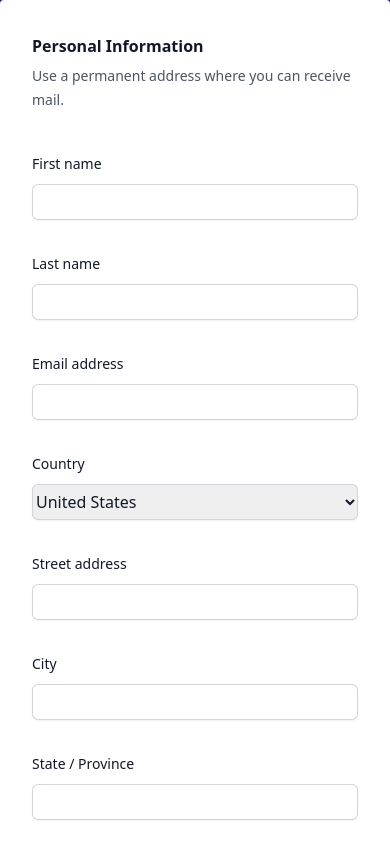
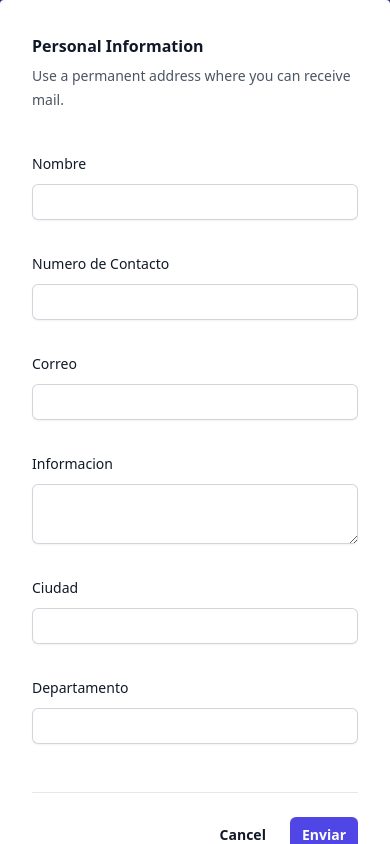
Before and after one commit to lororock/ChangoPro, a Vue app: page / in a window 390 px wide. Both pictures are taken after a click on the button "Crear Paquete". Shown: the part 5011-5855 px from the top of the page. Built offline with nearby package versions, Linux system fonts and the light colour scheme; what tailwindcss-animated would draw is missing.

Commit message:
implementacion de correo y alertas

```diff
--- a/package.json
+++ b/package.json
@@ -9,7 +9,10 @@
     "preview": "vite preview"
   },
   "dependencies": {
+    "@emailjs/browser": "^3.11.0",
+    "emailjs-com": "^3.2.0",
     "pinia": "^2.1.7",
+    "sweetalert2": "^11.6.13",
     "tailwindcss-animated": "^1.0.1",
     "vue": "3.3.11",
     "vue-router": "^4.2.5"
--- a/src/components/Footer.vue
+++ b/src/components/Footer.vue
@@ -1,8 +1,19 @@
 <script setup>
 import { ref } from 'vue';
+import emailjs from "emailjs-com";
+import Swal from "sweetalert2";
+
+emailjs.init("SAIQQNv6oRUCEAad2");
+
 
 // Se utiliza ref para crear una referencia al modal
 const modal = ref(null);
+const name = ref("");
+const email = ref("");
+const phone = ref("");
+const info = ref("");
+const ciudad = ref("");
+const departamento = ref("");
 
 // Método para abrir el modal
 const openModal = () => {
@@ -12,6 +23,45 @@ const openModal = () => {
 // Método para cerrar el modal
 const closeModal = () => {
     modal.value.classList.add('hidden');
+};
+
+
+const enviarCorreo = () => {
+    const templateParams = {
+        from_name: name.value,
+        from_phone: phone.value,
+        from_email: email.value,
+        from_info: info.value,
+        from_ciudad: ciudad.value,
+        from_departamento: departamento.value
+    };
+
+    emailjs
+        .send("service_yyidnyt", "template_16few9i", templateParams)
+        .then((response) => {
+            console.log(
+                "Correo electrónico enviado:",
+                response.status,
+                response.text
+            );
+            Swal.fire({
+                position: "top-end",
+                icon: "success",
+                title: "Correo enviado",
+                showConfirmButton: false,
+                timer: 1500,
+            });
+        })
+        .catch((error) => {
+            console.error("Error al enviar el correo electrónico:", error);
+            Swal.fire({
+                icon: "error",
+                title: "Oops...",
+                text: "Error al enviar el correo electrónico",
+                showConfirmButton: false,
+                timer: 1500,
+            });
+        });
 };
 </script>
 
@@ -38,7 +88,7 @@ const closeModal = () => {
                 <div class="flex items-center justify-center min-h-screen">
                     <div class="bg-white p-8 rounded">
                         <!-- Contenido del Modal -->
-                        <form>
+                        <form method="POST" @submit.prevent="enviarCorreo">
                             <div class="space-y-12">
                                 <div class="border-b border-gray-900/10 pb-12">
                                     <h2 class="text-base font-semibold leading-7 text-gray-900">Personal Information</h2>
@@ -48,84 +98,61 @@ const closeModal = () => {
                                     <div class="mt-10 grid grid-cols-1 gap-x-6 gap-y-8 sm:grid-cols-6">
                                         <div class="sm:col-span-3">
                                             <label for="first-name"
-                                                class="block text-sm font-medium leading-6 text-gray-900">First name</label>
+                                                class="block text-sm font-medium leading-6 text-gray-900">Nombre</label>
                                             <div class="mt-2">
-                                                <input type="text" name="first-name" id="first-name"
-                                                    autocomplete="given-name"
+                                                <input type="text" v-model="name" name="name" minlength="4"
+                                                    autocomplete="name" required
                                                     class="block w-full rounded-md border-0 py-1.5 text-gray-900 shadow-sm ring-1 ring-inset ring-gray-300 placeholder:text-gray-400 focus:ring-2 focus:ring-inset focus:ring-indigo-600 sm:text-sm sm:leading-6">
                                             </div>
                                         </div>
 
                                         <div class="sm:col-span-3">
-                                            <label for="last-name"
-                                                class="block text-sm font-medium leading-6 text-gray-900">Last name</label>
+                                            <label for="phone"
+                                                class="block text-sm font-medium leading-6 text-gray-900">Numero de
+                                                Contacto</label>
                                             <div class="mt-2">
-                                                <input type="text" name="last-name" id="last-name"
-                                                    autocomplete="family-name"
+                                                <input type="tel" v-model="phone" name="phone" minlength="10" id="phone"
+                                                    autocomplete="tel" required
                                                     class="block w-full rounded-md border-0 py-1.5 text-gray-900 shadow-sm ring-1 ring-inset ring-gray-300 placeholder:text-gray-400 focus:ring-2 focus:ring-inset focus:ring-indigo-600 sm:text-sm sm:leading-6">
                                             </div>
                                         </div>
 
                                         <div class="sm:col-span-4">
                                             <label for="email"
-                                                class="block text-sm font-medium leading-6 text-gray-900">Email
-                                                address</label>
+                                                class="block text-sm font-medium leading-6 text-gray-900">Correo</label>
                                             <div class="mt-2">
-                                                <input id="email" name="email" type="email" autocomplete="email"
+                                                <input v-model="email" name="email" type="email" autocomplete="email"
+                                                    required
                                                     class="block w-full rounded-md border-0 py-1.5 text-gray-900 shadow-sm ring-1 ring-inset ring-gray-300 placeholder:text-gray-400 focus:ring-2 focus:ring-inset focus:ring-indigo-600 sm:text-sm sm:leading-6">
                                             </div>
                                         </div>
 
-                                        <div class="sm:col-span-3">
-                                            <label for="country"
-                                                class="block text-sm font-medium leading-6 text-gray-900">Country</label>
+                                        <div class="col-span-full">
+                                            <label for="info"
+                                                class="block text-sm font-medium leading-6 text-gray-900">Informacion</label>
                                             <div class="mt-2">
-                                                <select id="country" name="country" autocomplete="country-name"
-                                                    class="block w-full rounded-md border-0 py-1.5 text-gray-900 shadow-sm ring-1 ring-inset ring-gray-300 focus:ring-2 focus:ring-inset focus:ring-indigo-600 sm:max-w-xs sm:text-sm sm:leading-6">
-                                                    <option>United States</option>
-                                                    <option>Canada</option>
-                                                    <option>Mexico</option>
-                                                </select>
-                                            </div>
-                                        </div>
-
-                                        <div class="col-span-full">
-                                            <label for="street-address"
-                                                class="block text-sm font-medium leading-6 text-gray-900">Street
-                                                address</label>
-                                            <div class="mt-2">
-                                                <input type="text" name="street-address" id="street-address"
-                                                    autocomplete="street-address"
-                                                    class="block w-full rounded-md border-0 py-1.5 text-gray-900 shadow-sm ring-1 ring-inset ring-gray-300 placeholder:text-gray-400 focus:ring-2 focus:ring-inset focus:ring-indigo-600 sm:text-sm sm:leading-6">
+                                                <textarea type="text" v-model="info" name="info" minlength="30" id="info"
+                                                    required
+                                                    class="block w-full rounded-md border-0 py-1.5 text-gray-900 shadow-sm ring-1 ring-inset ring-gray-300 placeholder:text-gray-400 focus:ring-2 focus:ring-inset focus:ring-indigo-600 sm:text-sm sm:leading-6"> </textarea>
                                             </div>
                                         </div>
 
                                         <div class="sm:col-span-2 sm:col-start-1">
                                             <label for="city"
-                                                class="block text-sm font-medium leading-6 text-gray-900">City</label>
+                                                class="block text-sm font-medium leading-6 text-gray-900">Ciudad</label>
                                             <div class="mt-2">
-                                                <input type="text" name="city" id="city" autocomplete="address-level2"
+                                                <input type="text" v-model="ciudad" name="ciudad" minlength="3" id="ciudad"
+                                                    autocomplete="address-level2" required
                                                     class="block w-full rounded-md border-0 py-1.5 text-gray-900 shadow-sm ring-1 ring-inset ring-gray-300 placeholder:text-gray-400 focus:ring-2 focus:ring-inset focus:ring-indigo-600 sm:text-sm sm:leading-6">
                                             </div>
                                         </div>
 
                                         <div class="sm:col-span-2">
-                                            <label for="region"
-                                                class="block text-sm font-medium leading-6 text-gray-900">State /
-                                                Province</label>
+                                            <label for="region" class="block text-sm font-medium leading-6 text-gray-900">
+                                                Departamento</label>
                                             <div class="mt-2">
-                                                <input type="text" name="region" id="region" autocomplete="address-level1"
-                                                    class="block w-full rounded-md border-0 py-1.5 text-gray-900 shadow-sm ring-1 ring-inset ring-gray-300 placeholder:text-gray-400 focus:ring-2 focus:ring-inset focus:ring-indigo-600 sm:text-sm sm:leading-6">
-                                            </div>
-                                        </div>
-
-                                        <div class="sm:col-span-2">
-                                            <label for="postal-code"
-                                                class="block text-sm font-medium leading-6 text-gray-900">ZIP / Postal
-                                                code</label>
-                                            <div class="mt-2">
-                                                <input type="text" name="postal-code" id="postal-code"
-                                                    autocomplete="postal-code"
+                                                <input type="text" v-model="departamento" name="departamento" minlength="3"
+                                                    id="departamento" autocomplete="address-level1"
                                                     class="block w-full rounded-md border-0 py-1.5 text-gray-900 shadow-sm ring-1 ring-inset ring-gray-300 placeholder:text-gray-400 focus:ring-2 focus:ring-inset focus:ring-indigo-600 sm:text-sm sm:leading-6">
                                             </div>
                                         </div>
@@ -136,7 +163,7 @@ const closeModal = () => {
                                 <button @click="closeModal" type="button"
                                     class="text-sm font-semibold leading-6 text-gray-900 ">Cancel</button>
                                 <button type="submit"
-                                    class="rounded-md bg-indigo-600 px-3 py-2 text-sm font-semibold text-white shadow-sm hover:bg-indigo-500 focus-visible:outline focus-visible:outline-2 focus-visible:outline-offset-2 focus-visible:outline-indigo-600">Save</button>
+                                    class="rounded-md bg-indigo-600 px-3 py-2 text-sm font-semibold text-white shadow-sm hover:bg-indigo-500 focus-visible:outline focus-visible:outline-2 focus-visible:outline-offset-2 focus-visible:outline-indigo-600">Enviar</button>
                             </div>
                         </form>
                     </div>
--- a/src/components/Header.vue
+++ b/src/components/Header.vue
@@ -27,7 +27,7 @@ const changewhatsapp = () => {
     <div class="max-w-screen-xl flex flex-wrap items-center justify-between mx-auto p-2">
       <a to="/" class="flex items-center">
         <img src="../assets/chango1.png" class="h-12 mr-2 " />
-        <span class="self-center text-2xl font-semibold whitespace-nowrap text-white">ChanGo Pro</span>
+        <span class="hidden self-center text-2xl font-semibold whitespace-nowrap text-white lg:block">ChanGo Pro</span>
       </a>
       <div class="flex md:order-2">
         <a :href="`https://${whatsapp}.whatsapp.com/send?phone=%20573114012648&text=Hola+bienvenido+a+ChanGo+Pro`"
```
Also changed, not shown: src/App.vue (+4 -4 lines), 1 other file (tests, documents, lock files or other folders).
